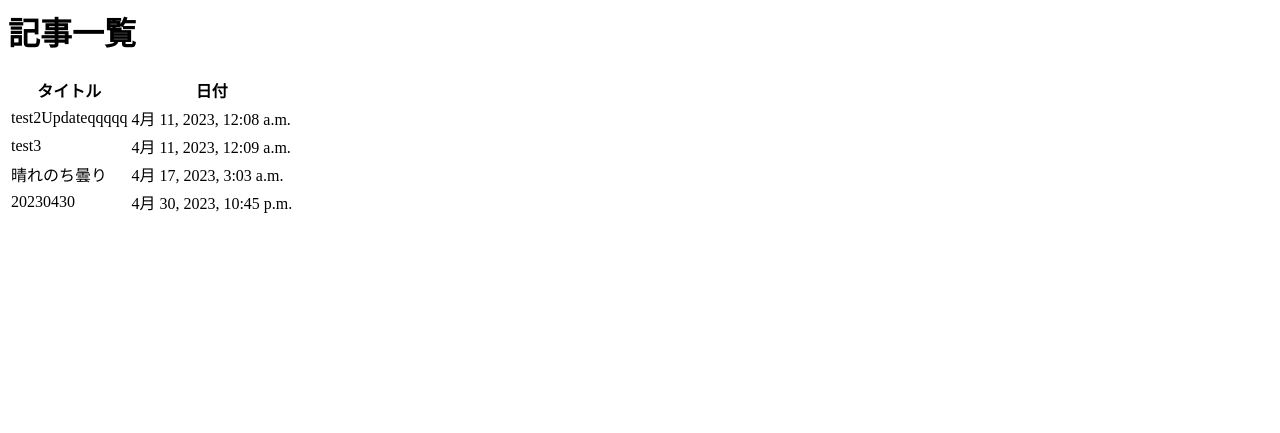
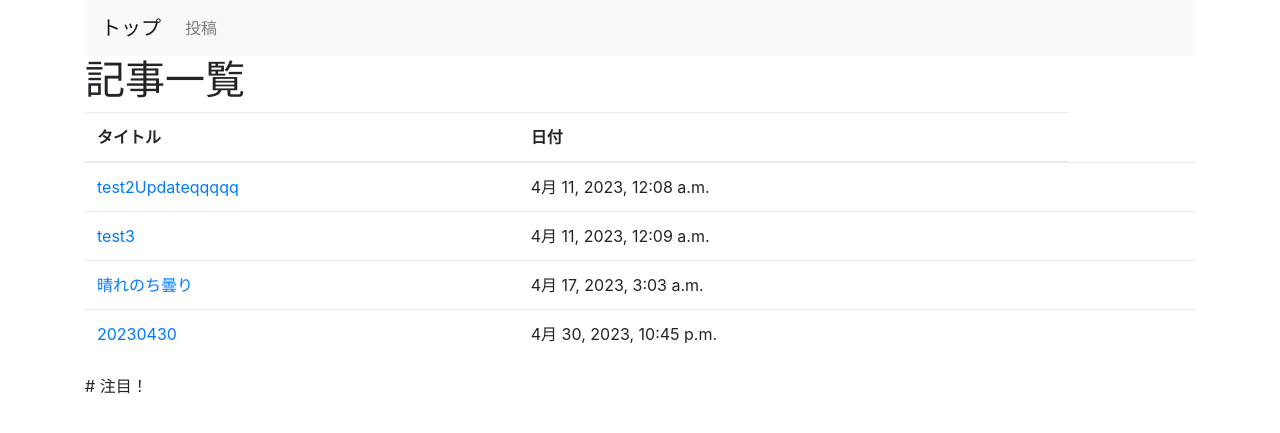
Before and after one commit to KirinMan/Django_Blog_zenn, a Django app: page /blog/post_list in a window 1280 px wide. Shown: the top 433 px of the page. Run offline with Django 3.2, Linux system fonts and the light colour scheme; data comes from the database, SQL or seed files in the repository; both versions use the stored data as it was after the commit; some libraries are stand-ins or nearby versions.

Commit message:
feat: design

```diff
--- /dev/null
+++ b/mysite/blog/templates/base.html
@@ -0,0 +1,41 @@
+<!DOCTYPE html>
+<html lang="en">
+<head>
+  <!-- meta tags -->
+  <meta charset="UTF-8">
+  <meta http-equiv="X-UA-Compatible" content="IE=edge">
+  <meta name="viewport" content="width=device-width, initial-scale=1.0, shrink-to-fit=no">
+  <!-- Bootstrap CSS -->
+  <link rel="stylesheet" href="https://maxcdn.bootstrapcdn.com/bootstrap/4.0.0-beta.2/css/bootstrap.min.css" integrity="sha384-PsH8R72JQ3SOdhVi3uxftmaW6Vc51MKb0q5P2rRUpPvrszuE4W1povHYgTpBfshb" crossorigin="anonymous">
+  <!-- Title -->
+  <title>Django Tutorial from Zenn</title>
+</head>
+<body>
+  <div class="container">
+
+    <nav class="navbar navbar-expand-lg navbar-light bg-light">
+        <a class="navbar-brand" href="{% url 'blog:post_list' %}">トップ</a>
+        <button class="navbar-toggler" type="button" data-toggle="collapse" data-target="#navbarSupportedContent" aria-controls="navbarSupportedContent" aria-expanded="false" aria-label="Toggle navigation">
+            <span class="navbar-toggler-icon"></span>
+        </button>
+
+        <div class="collapse navbar-collapse" id="navbarSupportedContent">
+            <ul class="navbar-nav mr-auto">
+                <li class="nav-item">
+                    <a class="nav-link" href="{% url 'blog:post_create' %}">投稿</a>
+                </li>
+            </ul>
+        </div>
+    </nav>
+
+    <!-- このblockの中で各templateの記載内容が呼び出される -->
+    {% block content %} # 注目！
+    {% endblock %}      # 注目！
+</div>
+
+<!-- Optional JavaScript -->
+<!-- jQuery first, then Popper.js, then Bootstrap JS -->
+<script src="https://maxcdn.bootstrapcdn.com/bootstrap/4.0.0-beta.2/js/bootstrap.min.js" integrity="sha384-alpBpkh1PFOepccYVYDB4do5UnbKysX5WZXm3XxPqe5iKTfUKjNkCk9SaVuEZflJ" crossorigin="anonymous"></script>
+
+</body>
+</html>
--- a/mysite/blog/templates/blog/index.html
+++ /dev/null
@@ -1 +0,0 @@
-<h1>Hello, from Django!</h1>
--- a/mysite/blog/templates/blog/post_confirm_delete.html
+++ b/mysite/blog/templates/blog/post_confirm_delete.html
@@ -1,3 +1,6 @@
+{% extends 'base.html' %}
+
+{% block content %}
 <form action="" method="POST">
   <table>
       <tr>
@@ -17,3 +20,4 @@
   <button type="submit">送信</button>
   {% csrf_token %}
 </form>
+{% endblock %}
--- a/mysite/blog/templates/blog/post_detail.html
+++ b/mysite/blog/templates/blog/post_detail.html
@@ -1,3 +1,6 @@
+{% extends 'base.html' %}
+
+{% block content %}
 <table>
   <tr>
     <th>タイトル</th>
@@ -13,3 +16,4 @@
     <td>{{ post.date }}</td>
   </tr>
 </table>
+{% endblock %}
--- a/mysite/blog/templates/blog/post_list.html
+++ b/mysite/blog/templates/blog/post_list.html
@@ -1,3 +1,6 @@
+{% extends 'base.html' %}
+
+{% block content %}
 <h1>記事一覧</h1>
 
 <table class="table">
@@ -10,9 +13,23 @@
   <tbody>
     {% for post in post_list %}
     <tr>
-      <td>{{ post.title }}</td>
+      <!-- 「url 'アプリ名:逆引きURL' 渡されるモデル.pk」 という描き方 -->
+      <td><a href="{% url 'blog:post_detail' post.pk %}">{{ post.title }}</a></td>
       <td>{{ post.date }}</td>
+      <td>
+        <!-- superuserでログインしている時にのみ表示 -->
+        {% if user.is_superuser %}
+        <!-- HTMLを アプリ名_モデル名_change にすると admin でそのまま編集できる -->
+          <a href="{% url 'blog:post_update' post.pk %}">編集</a>
+        {% endif %}
+      </td>
+      <td>
+        {% if user.is_superuser %}
+          <a href="{% url 'blog:post_delete' post.pk %}">削除</a>
+        {% endif %}
+      </td>
     </tr>
     {% endfor %}
   </tbody>
 </table>
+{% endblock %}
--- a/mysite/blog/urls.py
+++ b/mysite/blog/urls.py
@@ -4,7 +4,6 @@ from . import views
 app_name = 'blog'
 
 urlpatterns = [
-    path('', views.IndexView.as_view(), name='index'),
     path('post_list', views.PostListView.as_view(), name='post_list'),
     path('post_create', views.PostCreateView.as_view(), name='post_create'),
     path('post_detail/<int:pk>/', views.PostDetailView.as_view(), name='post_detail'), # 追加　(例) /blog/detail/1　※特定のレコードに対して処理を行うので pk で識別
--- a/mysite/blog/views.py
+++ b/mysite/blog/views.py
@@ -3,9 +3,6 @@ from django.views import generic
 from django.urls import reverse_lazy
 from .forms import PostCreateForm
 from .models import Post # Postモデルをimport
-
-class IndexView(generic.TemplateView):
-    template_name = 'blog/index.html'
 
 class PostListView(generic.ListView):
     model = Post # 一覧表示させたいモデルを呼び出し
@@ -21,7 +18,7 @@ class PostDetailView(generic.DetailView):
 class PostUpdateView(generic.UpdateView):
     model = Post
     form_class = PostCreateForm # PostCreateFormはそのまま活用できる
-    success_url = reverse_lazy('blog:post_detail')
+    success_url = reverse_lazy('blog:post_list')
 
 class PostDeleteView(generic.DeleteView):
     model = Post
```
Also changed, not shown: mysite/blog/templates/blog/post_form.html (+7 -0 lines), mysite/blog/tests/test_urls.py (+1 -6 lines), mysite/blog/tests/test_views.py (+0 -8 lines), mysite/db.sqlite3.
